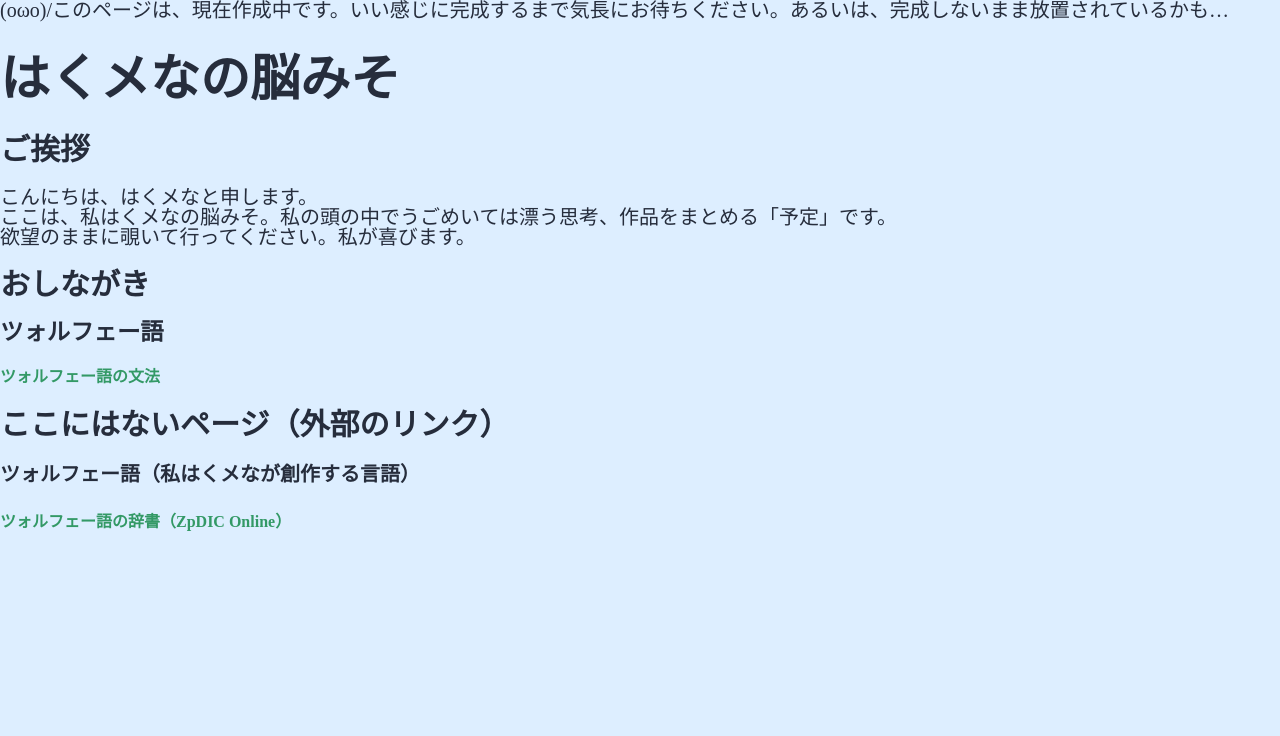
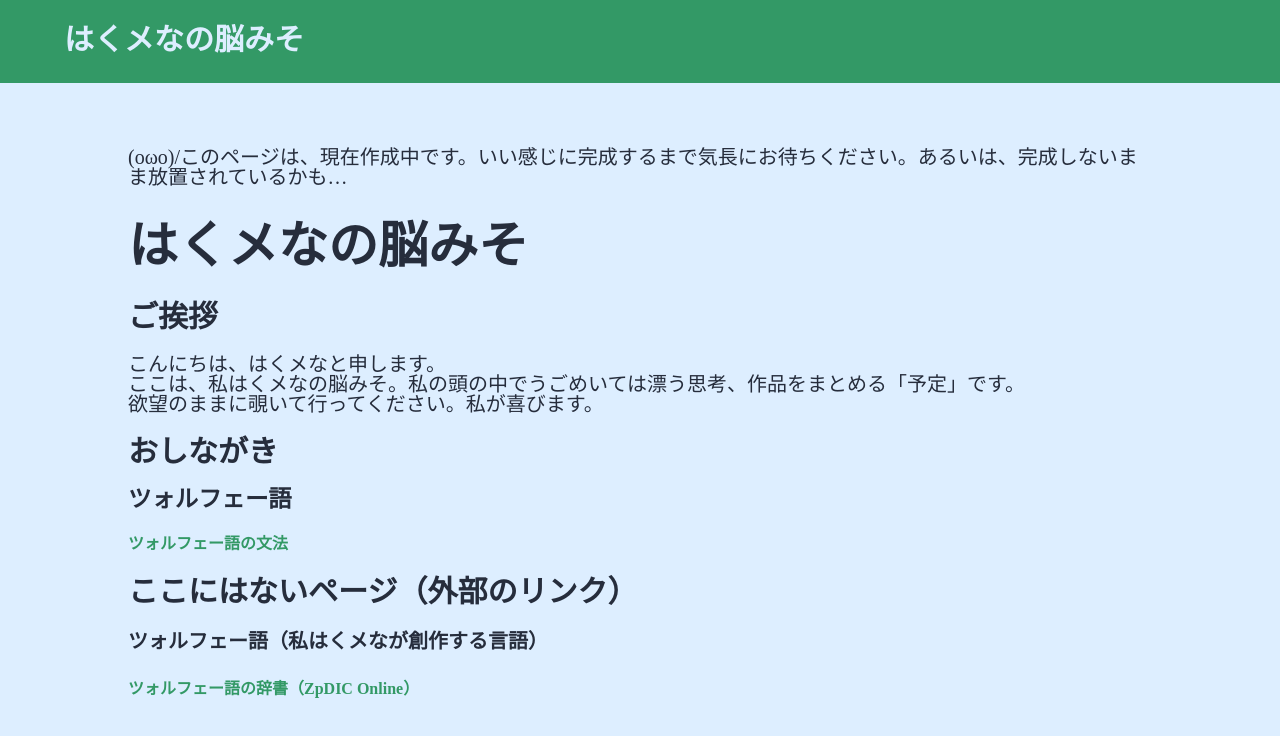
Before and after one commit to HAKUxNA/HAKUxNA.github.io, a plain HTML site: page index.html in a window 1280 px wide. Drawn offline with Linux system fonts and the light colour scheme.

Commit message:
Update index.html

```diff
--- a/index.html
+++ b/index.html
@@ -6,7 +6,13 @@
     <title>はくメなの脳みそ | HAKUxNA</title>
     <link rel = "stylesheet" type = text/css href = "style.css">
 </head>
+<header>
+    <p>
+        <a class = "header-home-nav" href = "https://hakuxna.github.io">はくメなの脳みそ</a>
+    </p>
+</header>
 <body>
+    <div class = "body-margin">
         (oωo)/このページは、現在作成中です。いい感じに完成するまで気長にお待ちください。あるいは、完成しないまま放置されているかも…
 
         <h1>はくメなの脳みそ</h1>
@@ -31,6 +37,6 @@
 
                     <h4>ツォルフェー語（私はくメなが創作する言語）</h4>
                     <a href = "https://zpdic.ziphil.com/dictionary/Fol_xolfe">ツォルフェー語の辞書（ZpDIC Online）</a>
-
+    </div>
 </body>
 </html>
```
Lines whose indentation alone changed are shown as unchanged.
